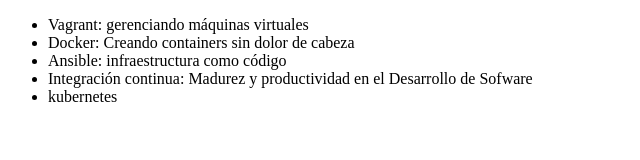
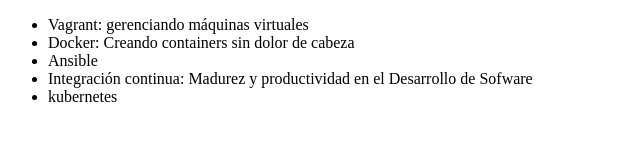
Before and after one commit to Josxiu/alura, a plain HTML site: page index.html in a window 1280 px wide. Shown: the whole page, without its empty margins (0-640 px from the left). Drawn offline with Linux system fonts and the light colour scheme.

Commit message:
Revert "Cambiando ansible"
This reverts commit 85e3a57c818cf8ce414fcb1c22d66e16b77b5c33.

```diff
--- a/index.html
+++ b/index.html
@@ -8,7 +8,7 @@
      <ul>
          <li> Vagrant: gerenciando máquinas virtuales</li>
          <li> Docker: Creando containers sin dolor de cabeza</li>
-         <li> Ansible: infraestructura como código</li>
+         <li> Ansible </li>
          <li> Integración continua: Madurez y productividad en el Desarrollo de Sofware </li>
          <li>kubernetes</li>
      </ul>
```
